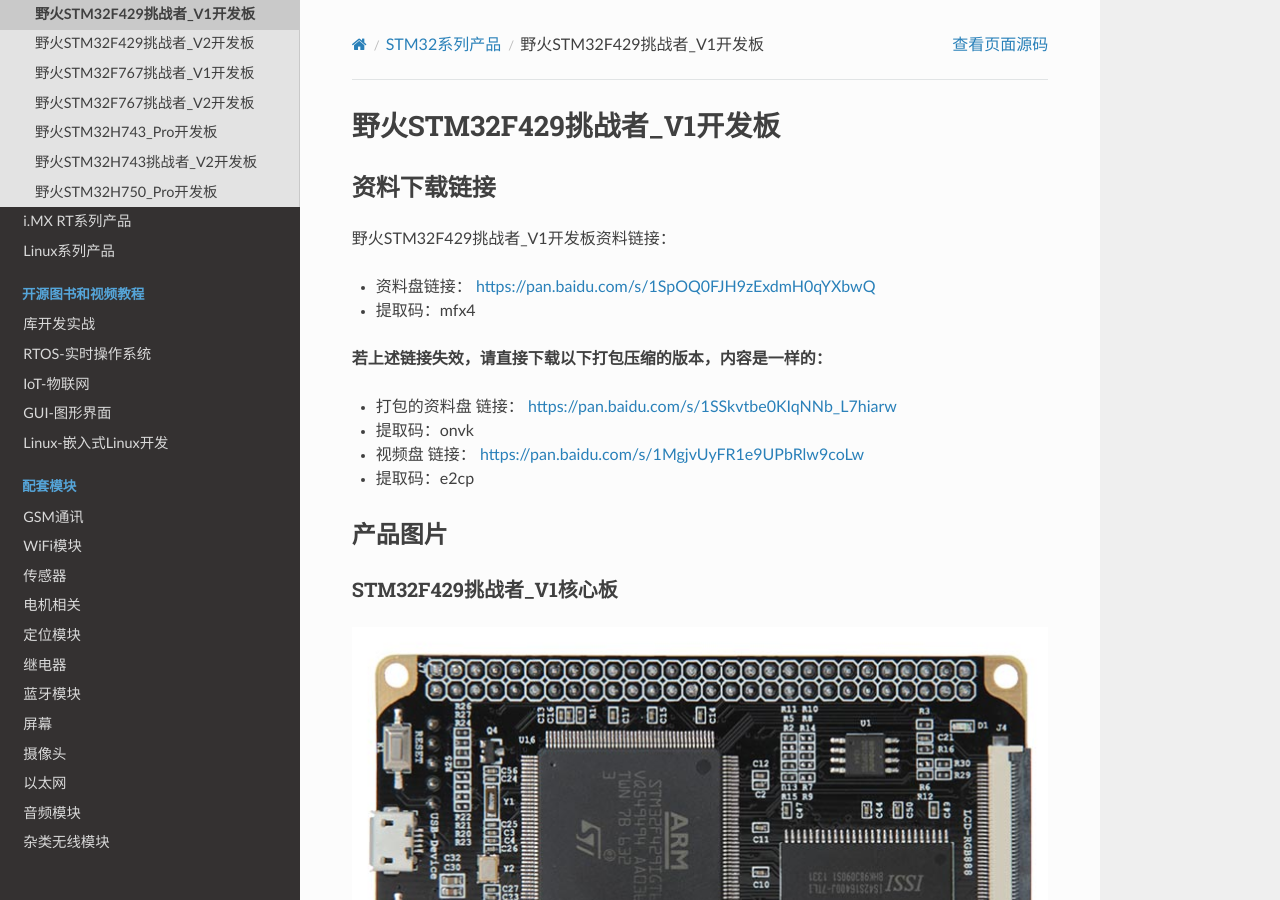
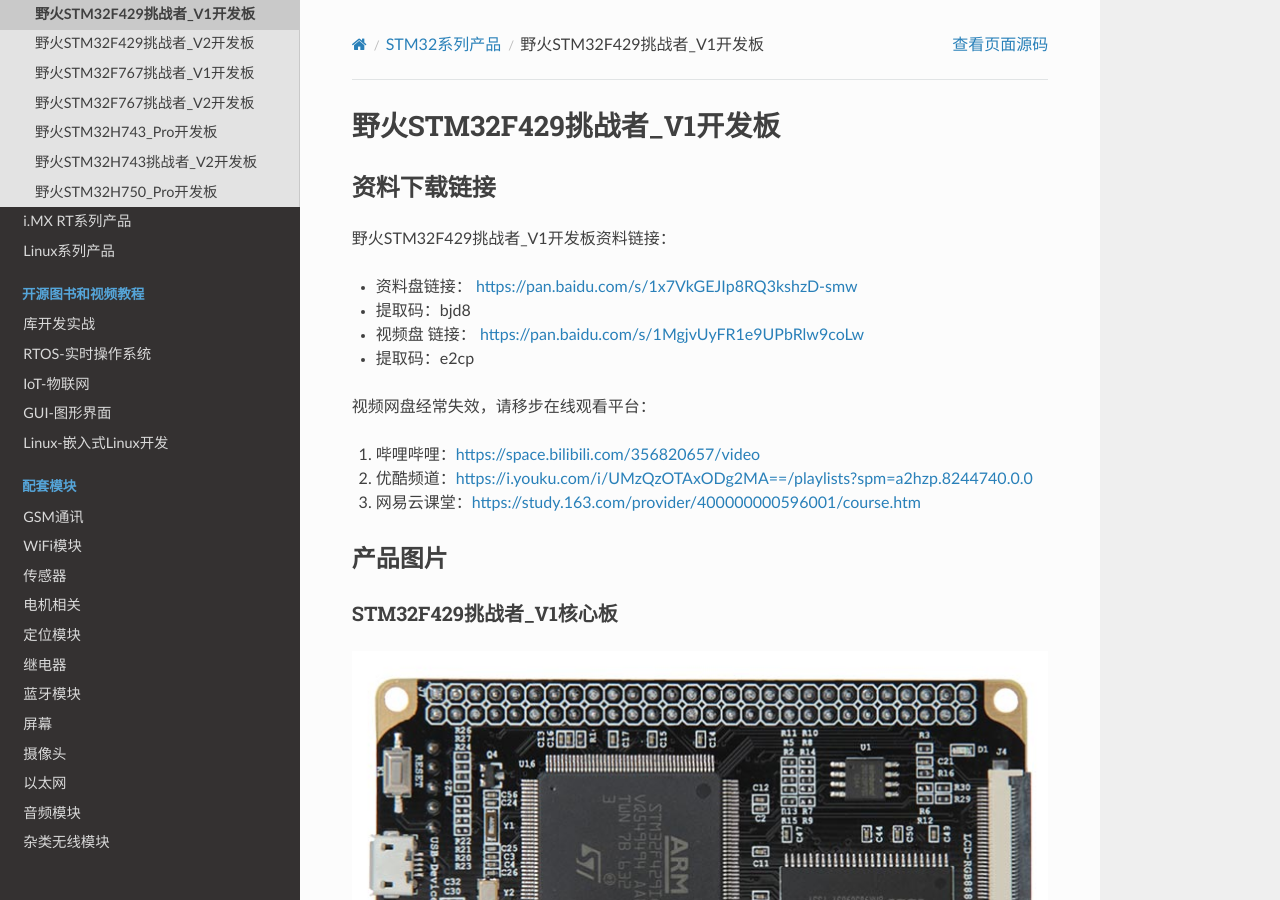
Before and after one commit to Embedfire/ebf_products, a Sphinx documentation site: the page built from documentation/stm32/ebf_stm32f429_tiaozhanzhe_v1.rst, in a window 1280 px wide and 900 px high. Built offline with Sphinx 7.4.7 and the Read the Docs theme 2.0.0, drawn with Linux system fonts in a browser that asks for light colours; pages that are not in the unit, such as notebooks, are missing from menus.

Commit message:
Update ebf_stm32f429_tiaozhanzhe_v1.rst

```diff
--- a/documentation/stm32/ebf_stm32f429_tiaozhanzhe_v1.rst
+++ b/documentation/stm32/ebf_stm32f429_tiaozhanzhe_v1.rst
@@ -7,16 +7,20 @@
 
 野火STM32F429挑战者_V1开发板资料链接：
 
-- 资料盘链接： https://pan.baidu.com/s/1SpOQ0FJH9zExdmH0qYXbwQ
-- 提取码：mfx4
+- 资料盘链接： https://pan.baidu.com/s/1x7VkGEJIp8RQ3kshzD-smw
+- 提取码：bjd8
 
-**若上述链接失效，请直接下载以下打包压缩的版本，内容是一样的：**
-
-- 打包的资料盘 链接： https://pan.baidu.com/s/1SSkvtbe0KIqNNb_L7hiarw
-- 提取码：onvk
 
 -  视频盘 链接： https://pan.baidu.com/s/1MgjvUyFR1e9UPbRlw9coLw
 -  提取码：e2cp
+
+视频网盘经常失效，请移步在线观看平台：
+
+1. 哔哩哔哩：https://space.bilibili.com/356820657/video
+#. 优酷频道：https://i.youku.com/i/UMzQzOTAxODg2MA==/playlists?spm=a2hzp.8244740.0.0
+#. 网易云课堂：https://study.163.com/provider/400000000596001/course.htm
+
+
 
 产品图片
 --------
```
